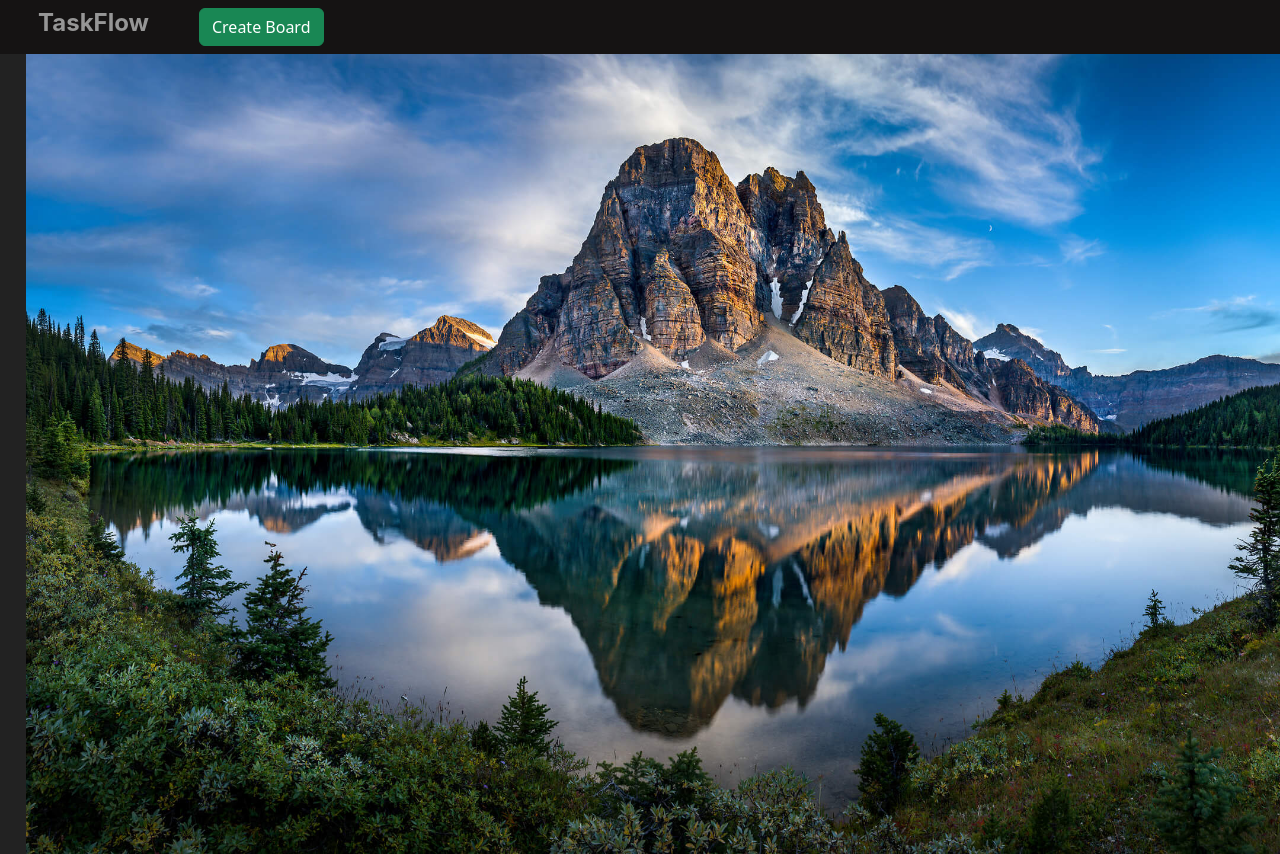
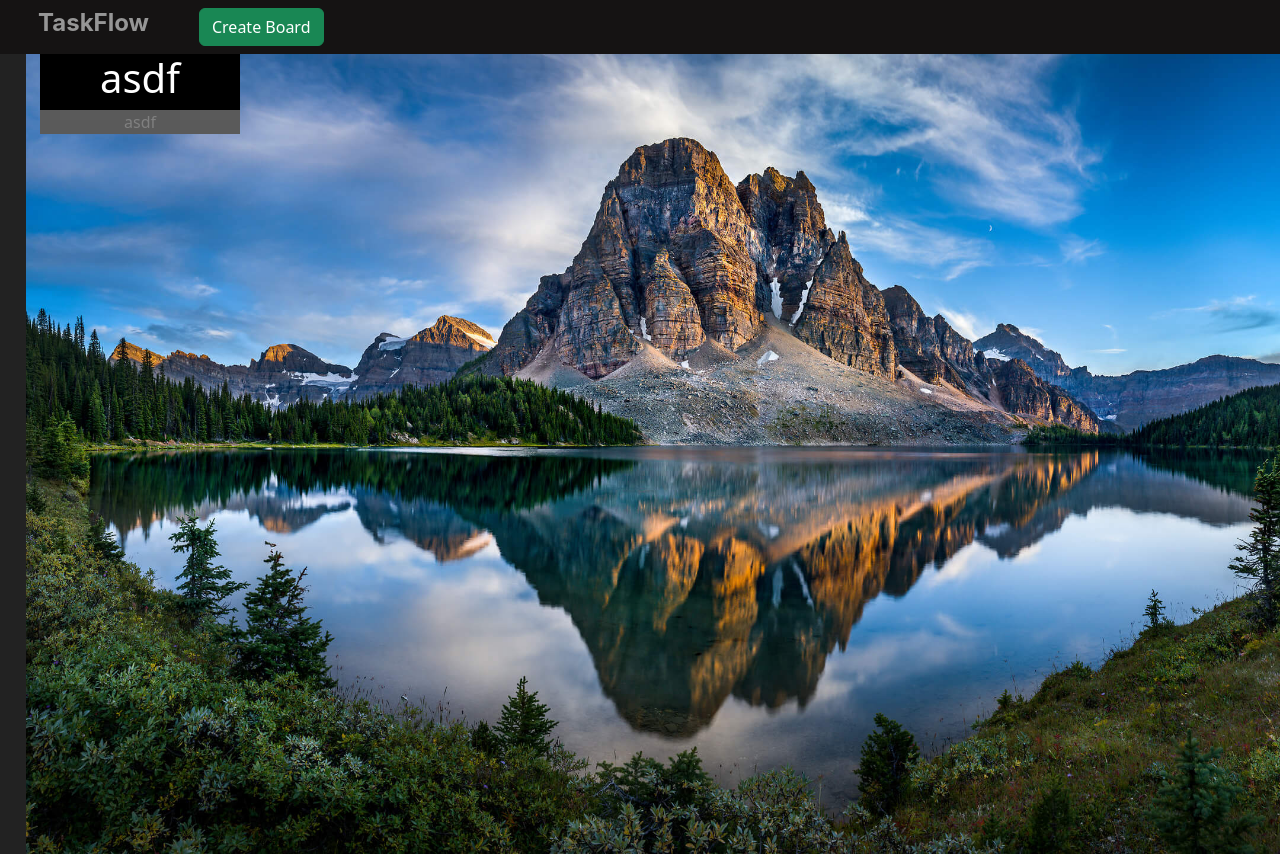
Before and after one commit to calebc96/TaskFlow, a React (Create React App) app in the folder taskflow/: page / in a window 1280 px wide. Built offline with nearby package versions, Linux system fonts and the light colour scheme.

Commit message:
styling for individual tasks

```diff
--- a/taskflow/src/components/CreateTask.js
+++ b/taskflow/src/components/CreateTask.js
@@ -20,7 +20,7 @@ export default function Create() {
           <Modal.Title>Create Board</Modal.Title>
         </Modal.Header>
         <img className="board-image"></img>
-        <label>Background</label>
+        <label> Choose Background</label>
         <div className="image-selection">
           <img className="board-images"></img>
           <img className="board-images"></img>
--- /dev/null
+++ b/taskflow/src/components/CreatedTask.js
@@ -0,0 +1,11 @@
+import React from "react";
+import "../styles/CreatedTask.css";
+
+export default function Created() {
+  return (
+    <div className="created-task">
+      <h1>asdf</h1>
+      <p>asdf</p>
+    </div>
+  );
+}
--- a/taskflow/src/components/TaskBoard.js
+++ b/taskflow/src/components/TaskBoard.js
@@ -4,6 +4,7 @@ import { useState } from "react";
 import Button from "react-bootstrap/Button";
 import Offcanvas from "react-bootstrap/Offcanvas";
 import { FontAwesomeIcon } from "@fortawesome/react-fontawesome";
+import Created from "./CreatedTask";
 
 export default function TaskBoard() {
   const [show, setShow] = useState(false);
@@ -14,6 +15,7 @@ export default function TaskBoard() {
   return (
     <div className="board-background">
       <div className="view-allboards" onClick={handleShow}>
+        <Created />
         <FontAwesomeIcon icon="fa-solid fa-check-square" />
       </div>
       <Offcanvas className="off-canvas" show={show} onHide={handleClose}>
--- /dev/null
+++ b/taskflow/src/styles/CreatedTask.css
@@ -0,0 +1,11 @@
+.created-task {
+    margin-left: 40px;
+    background-color: black;
+    width: 200px;
+    text-align: center;
+}
+
+.created-task p {
+    color: grey;
+    background-color: rgb(90, 90, 90);
+}
```
